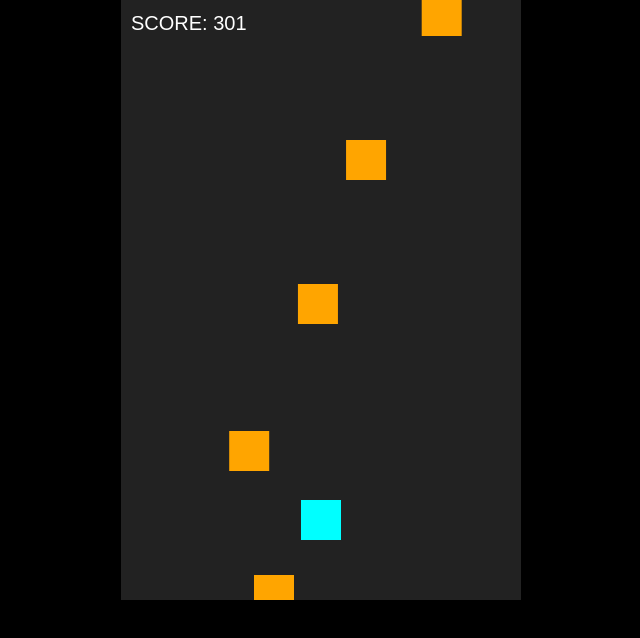
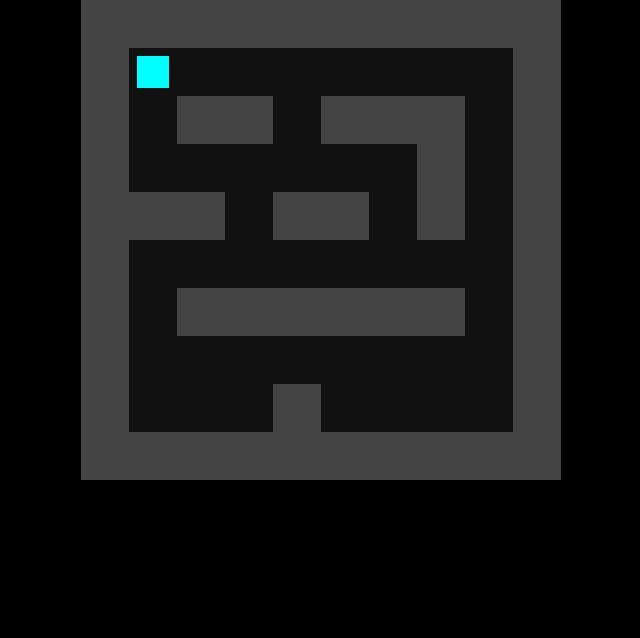
Before and after one commit to kimura38/nk79-kimura, a plain HTML site: page index.html in a window 1280 px wide. Shown: the whole page, without its empty margins (319-959 px from the left). Drawn offline with Linux system fonts and the light colour scheme.

Commit message:
Update index.html

```diff
--- a/index.html
+++ b/index.html
@@ -2,96 +2,84 @@
 <html lang="ja">
 <head>
 <meta charset="UTF-8">
-<title>本格ゲーム</title>
+<title>RPG</title>
 <style>
   body { margin: 0; background: black; }
-  canvas { display: block; margin: auto; background: #222; }
+  canvas { display: block; margin: auto; background: #000; }
 </style>
 </head>
 <body>
 
-<canvas id="game" width="400" height="600"></canvas>
+<canvas id="game" width="480" height="480"></canvas>
 
 <script>
 const canvas = document.getElementById("game");
 const ctx = canvas.getContext("2d");
 
+const TILE = 48;
+
+// マップ（0=道, 1=壁）
+const map = [
+  [1,1,1,1,1,1,1,1,1,1],
+  [1,0,0,0,0,0,0,0,0,1],
+  [1,0,1,1,0,1,1,1,0,1],
+  [1,0,0,0,0,0,0,1,0,1],
+  [1,1,1,0,1,1,0,1,0,1],
+  [1,0,0,0,0,0,0,0,0,1],
+  [1,0,1,1,1,1,1,1,0,1],
+  [1,0,0,0,0,0,0,0,0,1],
+  [1,0,0,0,1,0,0,0,0,1],
+  [1,1,1,1,1,1,1,1,1,1]
+];
+
 // プレイヤー
 const player = {
-  x: 180,
-  y: 500,
-  w: 40,
-  h: 40,
-  speed: 5
+  x: 1,
+  y: 1,
+  color: "cyan"
 };
 
-// 敵
-let enemies = [];
-let score = 0;
-let gameOver = false;
+// タッチ操作
+canvas.addEventListener("touchstart", e => {
+  const rect = canvas.getBoundingClientRect();
+  const x = e.touches[0].clientX - rect.left;
+  const y = e.touches[0].clientY - rect.top;
 
-// タッチ操作（iPad対応）
-canvas.addEventListener("touchmove", e => {
-  const rect = canvas.getBoundingClientRect();
-  player.x = e.touches[0].clientX - rect.left - player.w / 2;
+  if (x < canvas.width / 3) move(-1, 0);
+  else if (x > canvas.width * 2 / 3) move(1, 0);
+  else if (y < canvas.height / 3) move(0, -1);
+  else if (y > canvas.height * 2 / 3) move(0, 1);
 });
 
-// 敵を出す
-function spawnEnemy() {
-  enemies.push({
-    x: Math.random() * 360,
-    y: -40,
-    w: 40,
-    h: 40,
-    speed: 3
-  });
+// 移動処理
+function move(dx, dy) {
+  const nx = player.x + dx;
+  const ny = player.y + dy;
+  if (map[ny][nx] === 0) {
+    player.x = nx;
+    player.y = ny;
+  }
 }
 
-// 当たり判定
-function hit(a, b) {
-  return a.x < b.x + b.w &&
-         a.x + a.w > b.x &&
-         a.y < b.y + b.h &&
-         a.y + a.h > b.y;
+// 描画
+function draw() {
+  ctx.clearRect(0,0,480,480);
+
+  for (let y=0;y<10;y++) {
+    for (let x=0;x<10;x++) {
+      ctx.fillStyle = map[y][x] === 1 ? "#444" : "#111";
+      ctx.fillRect(x*TILE, y*TILE, TILE, TILE);
+    }
+  }
+
+  // プレイヤー
+  ctx.fillStyle = player.color;
+  ctx.fillRect(player.x*TILE+8, player.y*TILE+8, 32, 32);
+
+  requestAnimationFrame(draw);
 }
 
-// メインループ
-function loop() {
-  if (gameOver) {
-    ctx.fillStyle = "red";
-    ctx.font = "40px sans-serif";
-    ctx.fillText("GAME OVER", 70, 300);
-    return;
-  }
-
-  ctx.clearRect(0, 0, 400, 600);
-
-  // プレイヤー描画
-  ctx.fillStyle = "cyan";
-  ctx.fillRect(player.x, player.y, player.w, player.h);
-
-  // 敵処理
-  ctx.fillStyle = "orange";
-  enemies.forEach(e => {
-    e.y += e.speed;
-    ctx.fillRect(e.x, e.y, e.w, e.h);
-
-    if (hit(player, e)) gameOver = true;
-  });
-
-  // スコア
-  score++;
-  ctx.fillStyle = "white";
-  ctx.font = "20px sans-serif";
-  ctx.fillText("SCORE: " + score, 10, 30);
-
-  requestAnimationFrame(loop);
-}
-
-// 敵出現
-setInterval(spawnEnemy, 800);
-
-loop();
+draw();
 </script>
 
 </body>
```
